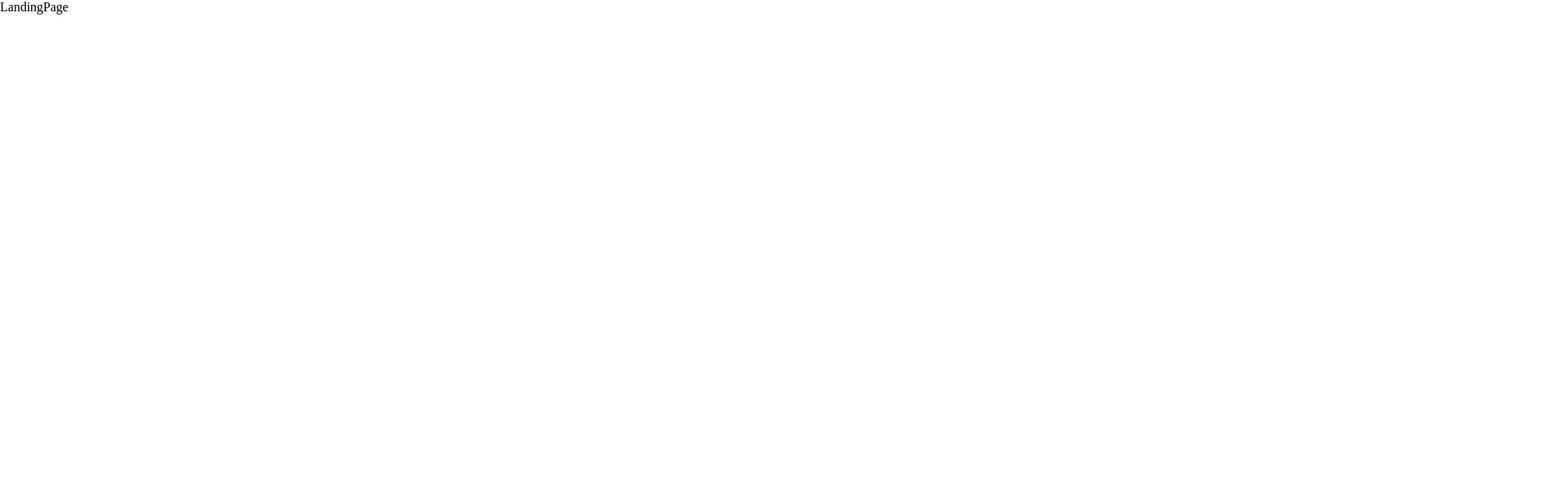
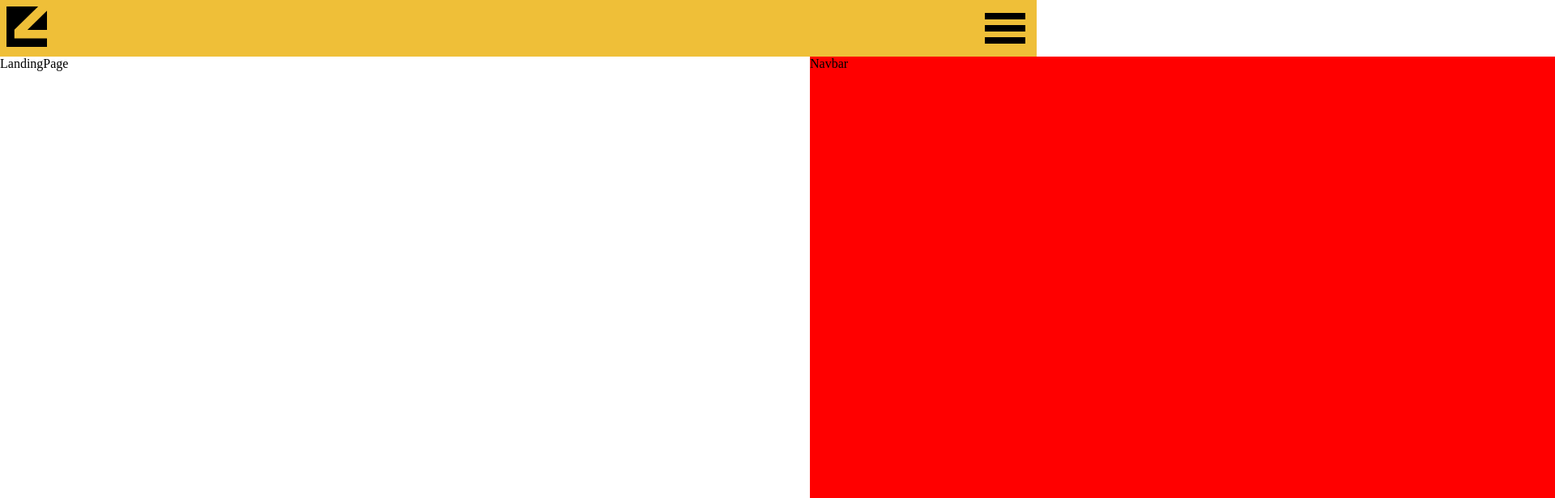
Before and after one commit to 11aghayan/zipit-website-new, a React (Vite) app: page / in a window 1280 px wide. Shown: the top 616 px of the page at 81% size, 1920 px wide, since content can reach past the window. Built offline with nearby package versions, Linux system fonts and the light colour scheme.

Commit message:
layout added; header and navbar basic setup done

```diff
--- a/index.html
+++ b/index.html
@@ -2,7 +2,7 @@
 <html lang="am">
   <head>
     <meta charset="UTF-8" />
-    <link rel="shortcut icon" href="/public/favicon.ico" type="image/x-icon">
+    <link rel="shortcut icon" href="/favicon.ico" type="image/x-icon">
     <meta name="viewport" content="width=device-width, initial-scale=1.0" />
     <title>ZipIt</title>
   </head>
--- /dev/null
+++ b/src/components/burgerBtn/BurgerBtn.css
@@ -0,0 +1,27 @@
+button.burger-btn {
+  background: none;
+  border: none;
+  display: flex;
+  flex-direction: column;
+  gap: 7px;
+}
+
+button.burger-btn .line {
+  width: 50px;
+  height: 8px;
+  background-color: #000;
+  transition: all 300ms;
+}
+
+
+button.burger-btn.open .top-line {
+  transform: translateY(15px) rotateZ(45deg);
+}
+
+button.burger-btn.open .mid-line {
+  opacity: 0;
+}
+
+button.burger-btn.open .bottom-line {
+  transform: translateY(-15px) rotateZ(-45deg);
+}
--- /dev/null
+++ b/src/components/burgerBtn/BurgerBtn.tsx
@@ -0,0 +1,25 @@
+import './BurgerBtn.css';
+
+type Props = {
+  isOpen: boolean;
+  setIsOpen: React.Dispatch<React.SetStateAction<boolean>>
+}
+
+export default function BurgerBtn({ isOpen, setIsOpen }: Props) {
+  const className = isOpen ? 'burger-btn open' : 'burger-btn';
+
+  const toggleOpen = () => {
+    setIsOpen(!isOpen);
+  }
+
+  return (
+    <button
+      onClick={toggleOpen}
+      className={className}
+    >
+      <div className="line top-line" />
+      <div className="line mid-line" />
+      <div className="line bottom-line" />
+    </button>
+  );
+}
--- /dev/null
+++ b/src/components/header/Header.css
@@ -0,0 +1,8 @@
+header {
+  position: relative;
+  background-color: var(--saffron);
+  padding: 0.5rem;
+  display: flex;
+  justify-content: space-between;
+  align-items: center;
+}
--- /dev/null
+++ b/src/components/header/Header.tsx
@@ -0,0 +1,18 @@
+import { useState } from 'react';
+
+import BurgerBtn from '../burgerBtn/BurgerBtn';
+import Logo from '../logo/Logo';
+import './Header.css';
+import Navbar from '../navbar/Navbar';
+
+export default function Header() {
+  const [isNavOpen, setIsNavOpen] = useState(false);
+
+  return (
+    <header>
+      <Logo />
+      <Navbar isOpen={isNavOpen} />
+      <BurgerBtn isOpen={isNavOpen} setIsOpen={setIsNavOpen} />
+    </header>
+  );
+}
--- /dev/null
+++ b/src/components/layout/Layout.tsx
@@ -0,0 +1,13 @@
+import { Outlet } from "react-router-dom";
+
+import Header from "../header/Header";
+
+export default function Layout() {
+
+  return (
+    <div>
+      <Header />
+      <Outlet />
+    </div>
+  );
+}
--- /dev/null
+++ b/src/components/logo/Logo.css
@@ -0,0 +1,8 @@
+.logo {
+  width: fit-content;
+  height: fit-content;
+}
+
+.logo img {
+  object-fit: cover;
+}
--- /dev/null
+++ b/src/components/logo/Logo.tsx
@@ -0,0 +1,12 @@
+import { Link } from "react-router-dom";
+
+import './Logo.css';
+
+export default function Logo() {
+
+  return (
+    <Link to='/' className="logo" >
+      <img src="/src/assets/logomark.svg" alt="logo" width={50} height={50} />
+    </Link>
+  );
+}
--- /dev/null
+++ b/src/components/navbar/Navbar.css
@@ -0,0 +1,14 @@
+
+nav {
+  position: absolute;
+  top: 100%;
+  height: 100dvh;
+  inset-inline: 0;
+  background-color: red;
+  transform: translateX(1000px);
+  transition: transform 300ms ease-out;
+}
+
+nav.open {
+  transform: translateX(0);
+}
--- /dev/null
+++ b/src/components/navbar/Navbar.tsx
@@ -0,0 +1,15 @@
+import './Navbar.css';
+
+type Props = {
+  isOpen: boolean;
+}
+
+export default function Navbar({ isOpen }: Props) {
+  const className = isOpen ? 'open' : '';
+
+  return (
+    <nav className={className}>
+      Navbar
+    </nav>
+  );
+}
--- a/src/router.tsx
+++ b/src/router.tsx
@@ -1,12 +1,14 @@
 import { createBrowserRouter, createRoutesFromElements, Route } from "react-router-dom";
+
 import ContactsPage from "./pages/contacts/ContactsPage";
 import AboutUsPage from "./pages/aboutUs/AboutUsPage";
 import ItemPage from "./pages/item/ItemPage";
 import LandingPage from "./pages/landing/LandingPage";
 import NotFoundPage from "./pages/notFound/NotFoundPage";
+import Layout from "./components/layout/Layout";
 
 const router = createBrowserRouter(createRoutesFromElements(
-  <Route path="/">
+  <Route path="/" element={<Layout />} >
     <Route index element={<LandingPage />} />
     <Route path="contacts" element={<ContactsPage />} />
     <Route path="about-us" element={<AboutUsPage />} />
```
Also changed, not shown: src/assets/logomark.svg (added).
